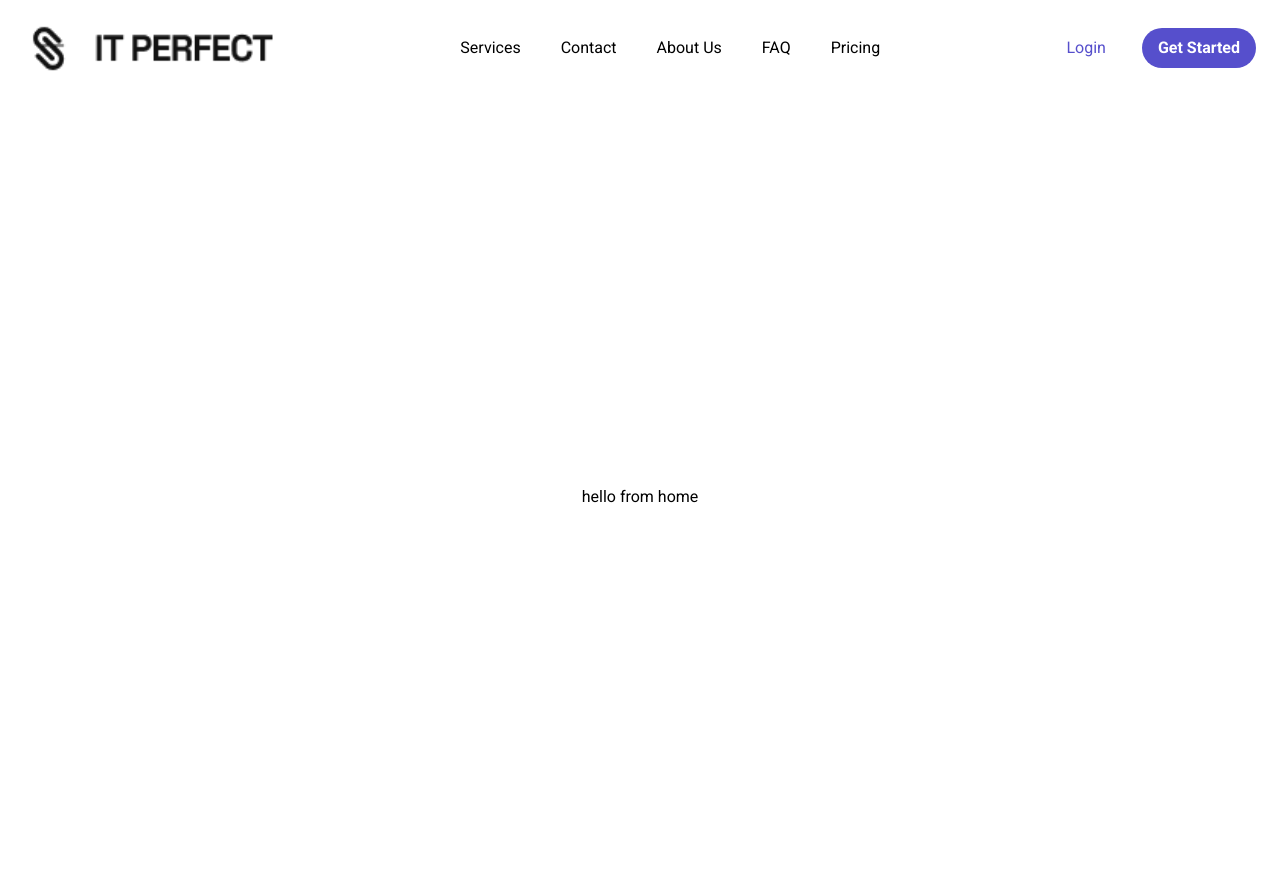
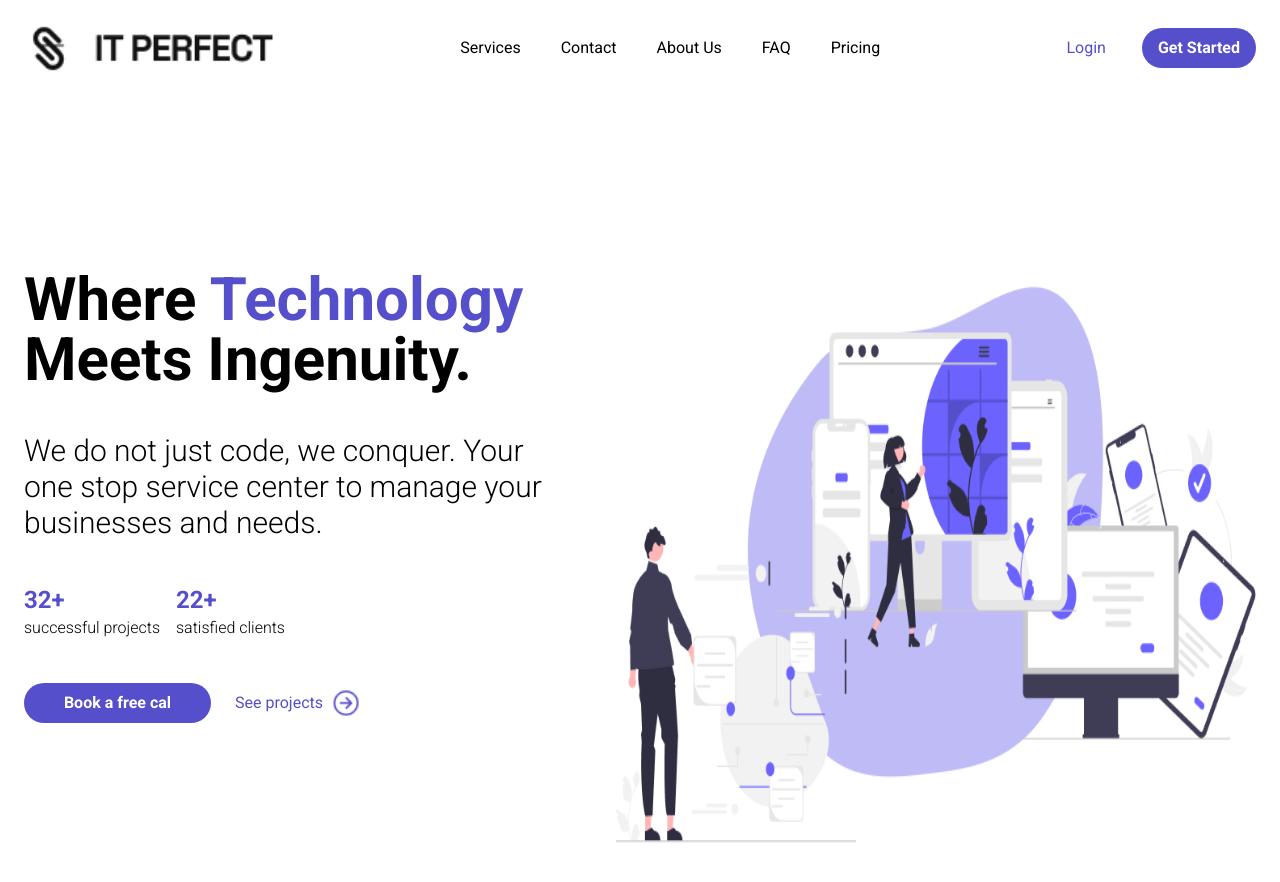
Before and after one commit to dushimeemma/reign-doer, a Next.js app: page / in a window 1280 px wide. Shown: the top 882 px of the page. Built offline with nearby package versions, Linux system fonts and the light colour scheme.

Commit message:
feat(landing): landing page section

```diff
--- /dev/null
+++ b/src/app/components/layout/Landing.tsx
@@ -0,0 +1,47 @@
+import Image from "next/image";
+import TextBadge from "../reusable/TextBadge";
+import Button from "../reusable/Button";
+
+export default function Landing() {
+  return (
+    <div className="w-screen h-screen flex flex-col lg:flex-row justify-between items-start">
+      <div className="my-auto m-6 h-[60vh] flex-1 flex flex-col items-start justify-around gap-1 lg:gap-4">
+        <p className="text-6xl font-bold">
+          Where <span className="text-primary">Technology</span> Meets
+          Ingenuity.
+        </p>
+        <span className="font-light text-3xl">
+          We do not just code, we conquer. Your one stop service center to
+          manage your businesses and needs.
+        </span>
+        <div className="flex gap-4 w-full lg:w-[40vw]">
+          <TextBadge label="successful projects" count={32} />
+          <TextBadge label="satisfied clients" count={22} />
+        </div>
+        <div className="flex  items-center  w-full lg:w-[40vw]">
+          <div className="w-[11.688rem]">
+            <Button>Book a free cal</Button>
+          </div>
+          <button className="flex-1 flex flex-row items-center ml-6">
+            <span className="text-primary mr-2">See projects</span>
+            <Image
+              src="/arrow-next.png"
+              width={30}
+              height={30}
+              alt="arrow next"
+            />
+          </button>
+        </div>
+      </div>
+      <div className="hidden lg:flex w-[50vw] h-full m-6 cursor-pointer">
+        <Image
+          width={500}
+          height={500}
+          src="/landing.png"
+          layout="responsive"
+          alt="Landing Image"
+        />
+      </div>
+    </div>
+  );
+}
--- /dev/null
+++ b/src/app/components/reusable/TextBadge.tsx
@@ -0,0 +1,18 @@
+interface TextBadgeProps {
+  classNames?: string;
+  count: number;
+  label: string;
+}
+
+export default function TextBadge({
+  classNames,
+  count,
+  label,
+}: TextBadgeProps) {
+  return (
+    <div className={`flex flex-col cursor-pointer ${classNames}`}>
+      <span className="text-primary text-2xl font-bold">{count}+</span>
+      <span className="font-light">{label}</span>
+    </div>
+  );
+}
--- a/src/app/page.tsx
+++ b/src/app/page.tsx
@@ -1,7 +1,9 @@
+import Landing from "./components/layout/Landing";
+
 export default function Home() {
   return (
     <div className="flex w-screen min-h-screen flex-col items-center justify-center">
-      <span>hello from home</span>
+      <Landing />
     </div>
   );
 }
```
Also changed, not shown: public/arrow-next.png (added), public/landing.png (added).
